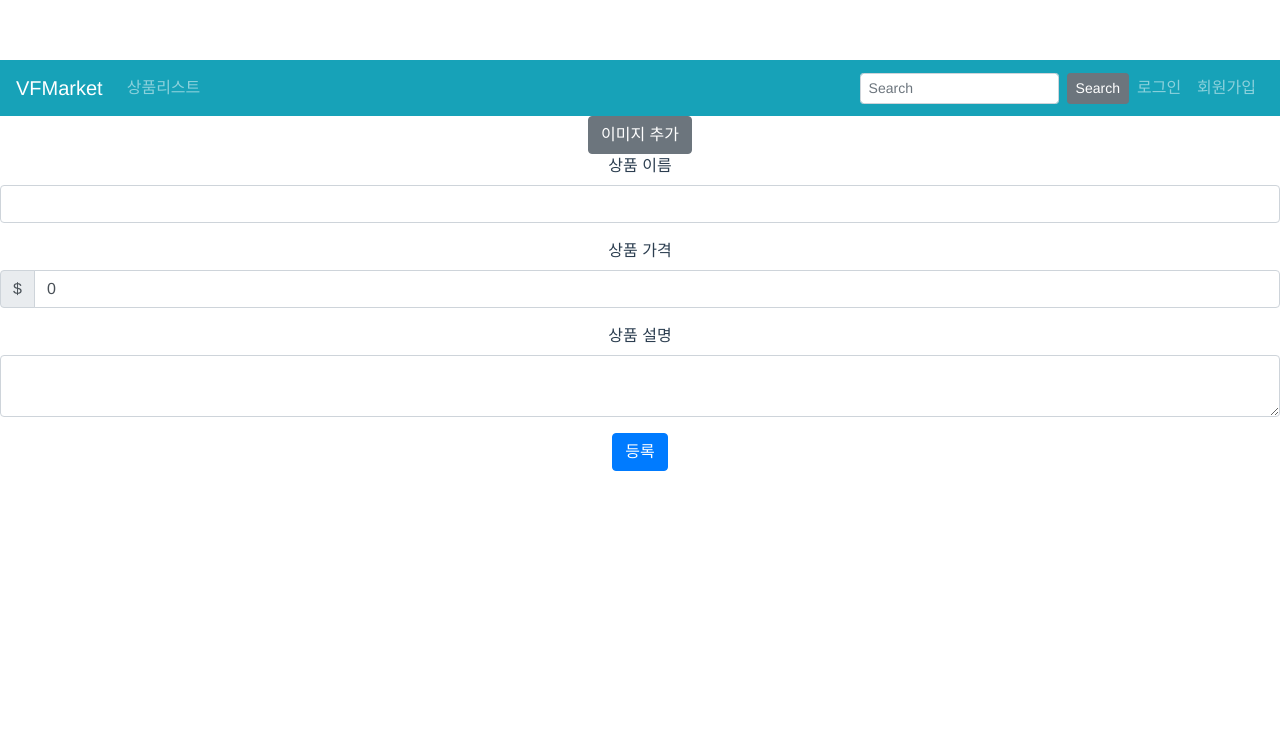
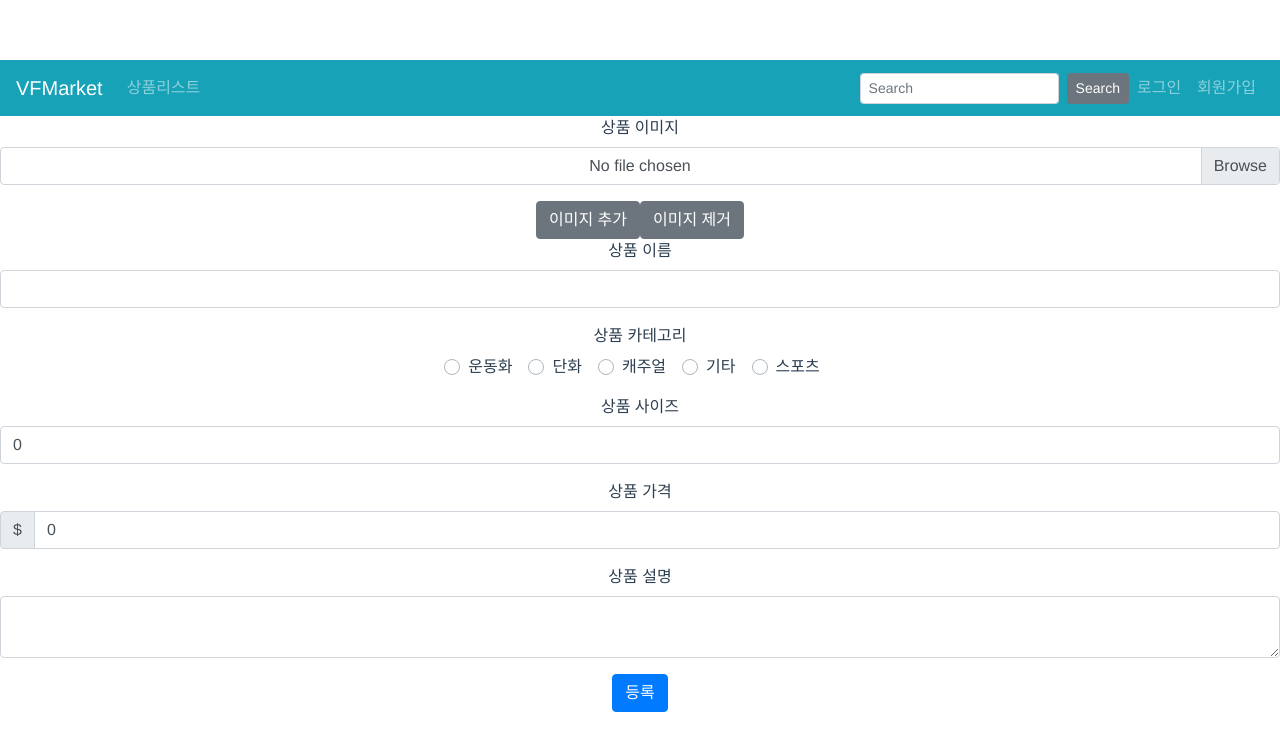
Before and after one commit to HyungLee507/SFTB_sc23, a Vue app in the folder vue-cli/: page /product/registration in a window 1280 px wide. Shown: the top 750 px of the page. Built offline with nearby package versions, Linux system fonts and the light colour scheme; what vue-cookie would draw is missing.

Commit message:
상품등록 폼 업그레이드

```diff
--- a/vue-cli/src/components/ProductregistrationPage.vue
+++ b/vue-cli/src/components/ProductregistrationPage.vue
@@ -4,6 +4,7 @@
             <div v-for="(image, index) in product.images" :key="index">
                 <b-form-group :id="'product-image-' + index" label="상품 이미지">
                     <b-form-file v-model="product.images[index]" accept="image/*"></b-form-file>
+
                 </b-form-group>
             </div>
             <b-button @click="addImage">이미지 추가</b-button>
@@ -12,6 +13,19 @@
             <b-form-group id="product-name" label="상품 이름">
                 <b-form-input v-model="product.name"></b-form-input>
             </b-form-group>
+                <b-form-group id="product-category" label="상품 카테고리">
+                    <b-form-radio-group v-model="product.category">
+                        <b-form-radio value="운동화">운동화</b-form-radio>
+                        <b-form-radio value="단화">단화</b-form-radio>
+                        <b-form-radio value="캐주얼">캐주얼</b-form-radio>
+                        <b-form-radio value="기타">기타</b-form-radio>
+                        <b-form-radio value="스포츠">스포츠</b-form-radio>
+                    </b-form-radio-group>
+                </b-form-group>
+
+                <b-form-group id="product-showSize" label="상품 사이즈">
+                    <b-form-input v-model="product.showSize"></b-form-input>
+                </b-form-group>
 
             <b-form-group id="product-price" label="상품 가격">
                 <b-input-group>
@@ -36,14 +50,16 @@ export default {
     data() {
         return {
             product: {
-                images: [],
+                images: [null],
                 name: '',
                 price: 0,
+                category: '',
+                showSize: 0,
                 description: '',
             },
         };
     },
-    created(){
+    created() {
         axios.interceptors.request.use((config) => {
             // 요청을 보내기 전에 수행할 작업
             const token = localStorage.getItem('accessToken'); // 로컬 스토리지에서 토큰을 가져옵니다.
@@ -65,6 +81,10 @@ export default {
             this.product.images.pop();
         },
         submitForm() {
+            if (this.product.images.length < 3) {
+                alert('이미지는 3개 이상 등록해주세요.');
+                return;
+            }
             const formData = new FormData();
 
             // 이미지와 다른 상품 정보를 FormData 객체에 추가
```
